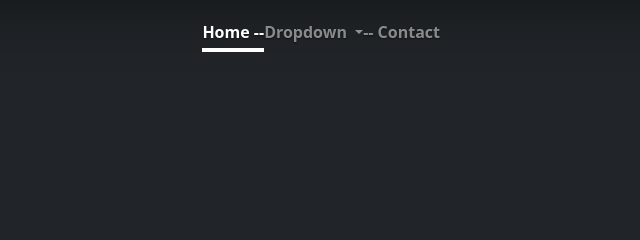
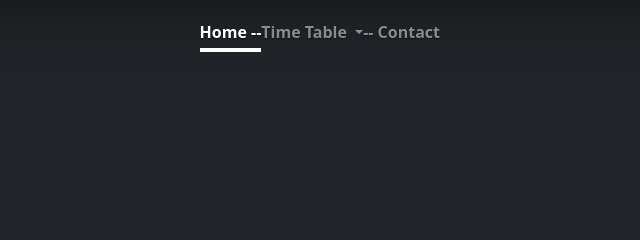
Before and after one commit to AfrozSaqlain/AfrozSaqlain.github.io, a plain HTML site: page index.html in a window 1280 px wide. Shown: the top 240 px of the page, 520-1160 px from the left. Drawn offline with nearby package versions, Linux system fonts and the light colour scheme.

Commit message:
Minor Edit

```diff
--- a/index.html
+++ b/index.html
@@ -57,7 +57,7 @@
 
           <li class="nav-item dropdown">
             <a class="nav-link dropdown-toggle" href="#" id="navbarDropdown" role="button" data-bs-toggle="dropdown" aria-expanded="false">
-              Dropdown
+              Time Table
             </a>
             <ul class="dropdown-menu" aria-labelledby="navbarDropdown">
               <li><a class="dropdown-item" href="PME\index.html">PME</a></li>
```
